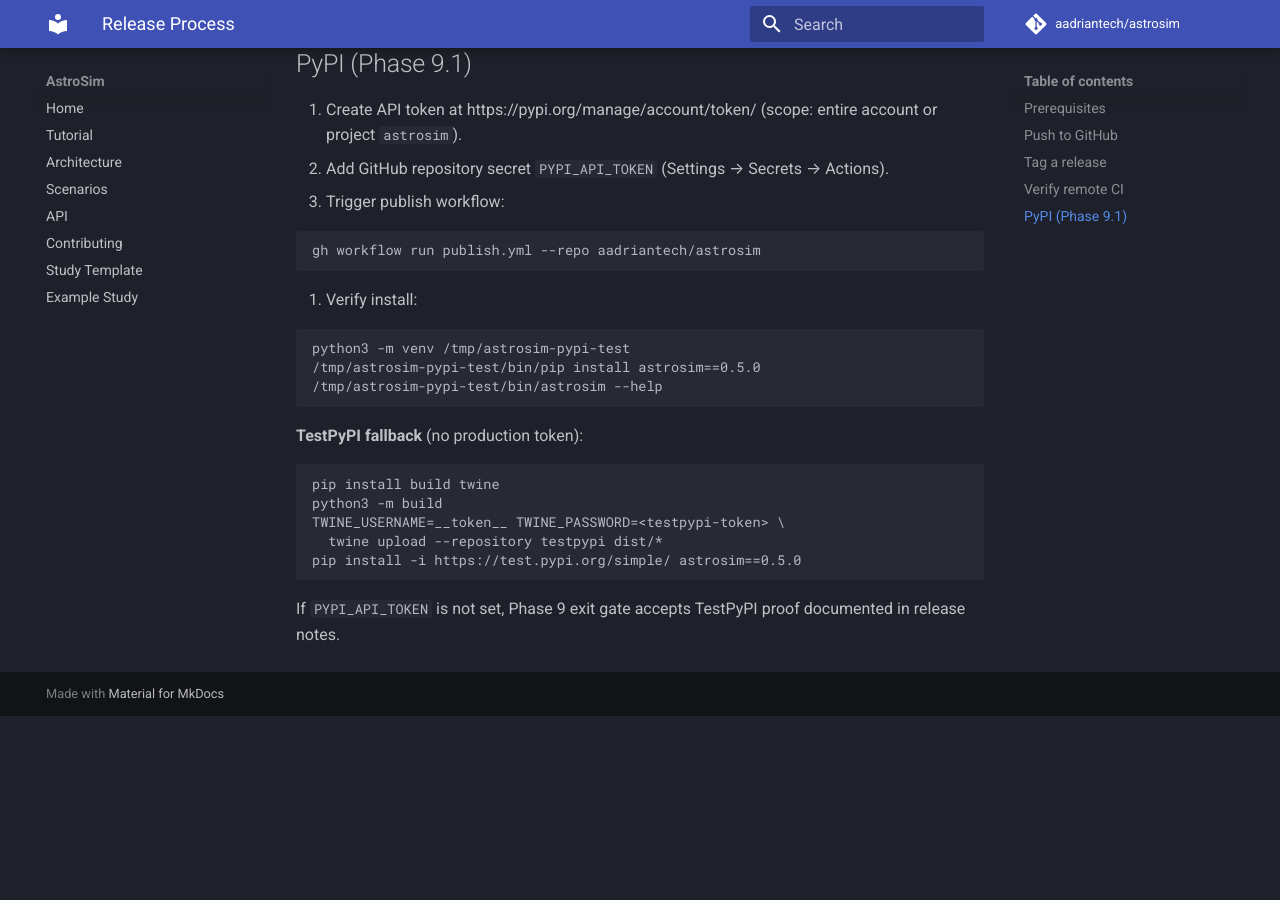
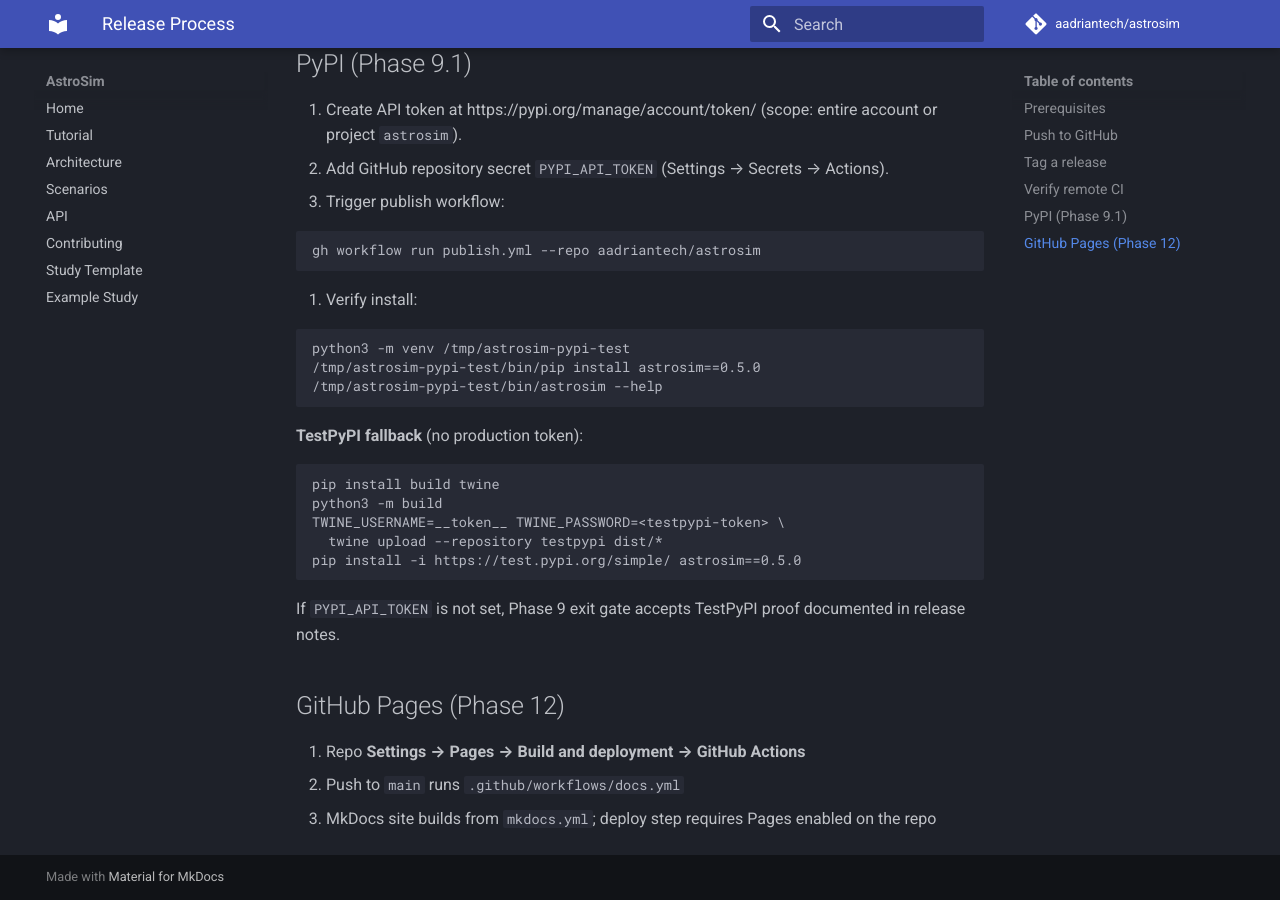
Before and after one commit to aadriantech/astrosim, an MkDocs documentation site: the page built from docs/RELEASE.md, in a window 1280 px wide and 900 px high, scrolled down 1266 px. Built offline with MkDocs 1.6.1 and Material for MkDocs 9.7.7, drawn with Linux system fonts in a browser that asks for light colours; comment, search, counter and statistics services are not loaded; before the commit the page ends 1982 px from its top, so only the background shows below that.

````diff
--- a/docs/RELEASE.md
+++ b/docs/RELEASE.md
@@ -80,3 +80,9 @@
 ```
 
 If `PYPI_API_TOKEN` is not set, Phase 9 exit gate accepts TestPyPI proof documented in release notes.
+
+## GitHub Pages (Phase 12)
+
+1. Repo **Settings → Pages → Build and deployment → GitHub Actions**
+2. Push to `main` runs `.github/workflows/docs.yml`
+3. MkDocs site builds from `mkdocs.yml`; deploy step requires Pages enabled on the repo
````
Also changed, not shown: docs/ROADMAP.md (+1 -0 lines), 1 other file.
